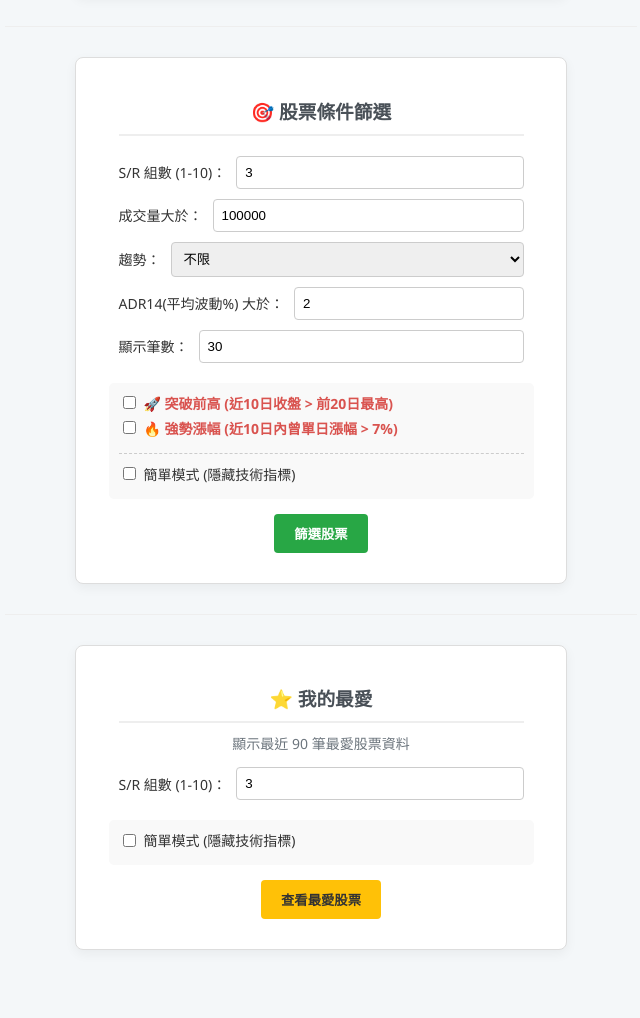
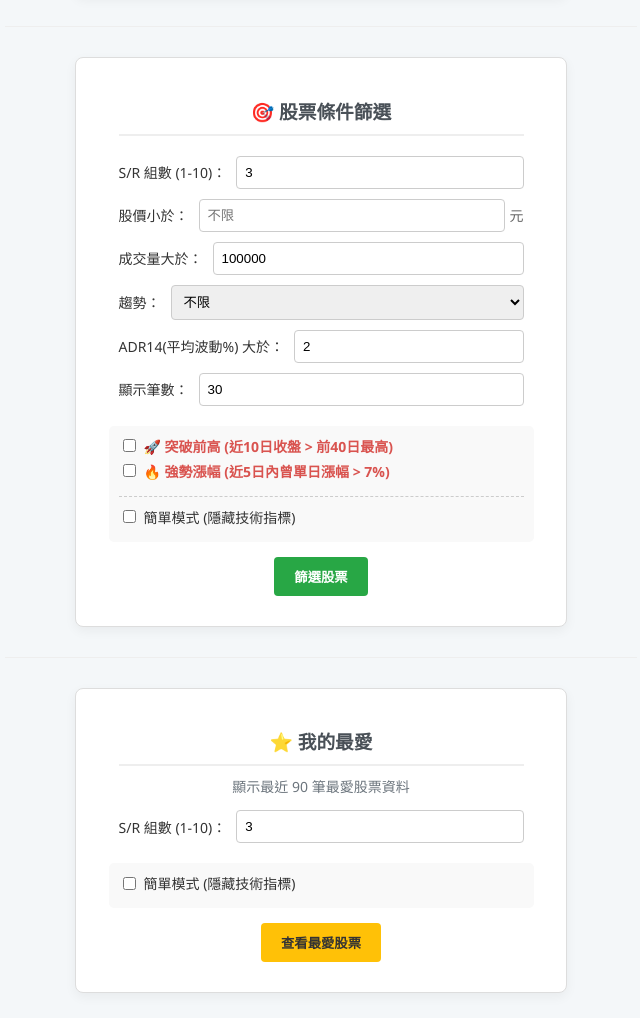
Before and after one commit to wulin240/myflaskapp, a Flask app: page / in a window 1280 px wide. Shown: the part 588-1606 px from the top of the page, without its empty margins (319-959 px from the left). Before the commit the page ends 1538 px from the top, so only its background shows below. Run offline with Flask 3, Linux system fonts and the light colour scheme.

Commit message:
update: 修正強勢指標邏輯(5日/40日)並新增股價篩選按鈕

```diff
--- a/app.py
+++ b/app.py
@@ -991,6 +991,7 @@ def generate_chart(stock_id_clean, start_date=None, end_date=None, simple_mode=F
     if is_realtime_mode:
         chart_title_text += " [🟢 即時模式]"
 
+
     fig.update_layout(
         title=dict(
             text=chart_title_text,
@@ -1234,10 +1235,11 @@ def chart_from_list(stock_id):
 def filter_stocks():
     # ------------------ 獲取所有篩選及配置參數 ------------------
     volume_min = request.form.get('volume_min', type=float, default=0)
+    price_max = request.form.get('price_max', type=float) # 🌟 新增：獲取股價上限
     trend_type = request.form.get('trend_type', '')
     adr14_min = request.form.get('change_min', type=float, default=0)
 
-    # 🌟 新增：獲取強勢指標篩選 (勾選為 '1'，未勾選為 None)
+    # 獲取強勢指標篩選
     over_high_selected = request.form.get('over_high') == '1'
     high_point_selected = request.form.get('high_point') == '1'
 
@@ -1262,10 +1264,17 @@ def filter_stocks():
                 "adr14": f"gte.{adr14_min}",
                 "latest_date": f"gte.{recent_date}",
                 "trend": f"eq.{trend_type}" if trend_type else None,
-                "order": "latest_date.desc", "limit": limit, "offset": offset, "select": "*"
+                "order": "latest_date.desc",
+                "limit": limit,
+                "offset": offset,
+                "select": "*"
             }
 
-            # 🌟 新增：根據勾選狀態加入 over_high / high_point 篩選
+            # 🌟 新增：股價上限篩選邏輯 (小於等於 price_max)
+            if price_max is not None:
+                params["last_close"] = f"lte.{price_max}"
+
+            # 根據勾選狀態加入 over_high / high_point 篩選
             if over_high_selected:
                 params["over_high"] = "eq.true"
             if high_point_selected:
@@ -1297,13 +1306,14 @@ def filter_stocks():
     count = len(df)
     list_param = urllib.parse.quote(','.join(stock_ids))
 
-    # 🌟 修改：表格標題加入新指標
+    # 🌟 修改：表格標題加入「目前股價」與指標
     html = (f"<h2>篩選結果（共 {count} 筆）</h2>"
-            "<table border='1' cellpadding='6' style='margin-left:0; text-align:left;'>"
-            "<thead><tr>"
-            "<th>股票代號</th><th>股票名稱</th><th>成交量</th>"
+            "<table border='1' cellpadding='6' style='margin-left:0; text-align:left; border-collapse: collapse; min-width: 600px;'>"
+            "<thead style='background-color: #f2f2f2;'>"
+            "<tr>"
+            "<th>股票代號</th><th>股票名稱</th><th>目前股價</th><th>成交量</th>"
             "<th>ADR14(%)</th><th>趨勢</th>"
-            "<th>🚀突破前高</th><th>🔥強勢漲幅</th>" # 新增欄位標題
+            "<th>🚀突破</th><th>🔥強勢</th>"
             "</tr></thead><tbody>")
 
     for idx, row in df.iterrows():
@@ -1317,18 +1327,21 @@ def filter_stocks():
                      f"frequency={frequency}&"
                      f"n_sr_levels={n_sr_levels}")
 
-        # 🌟 修改：將 boolean 轉為視覺符號，方便 Boss 閱讀
+        # 將 boolean 轉為視覺符號
         oh_icon = "✅" if row.get('over_high') else "---"
         hp_icon = "✅" if row.get('high_point') else "---"
+        # 股價顏色標註 (可選，讓 Boss 方便看)
+        price_val = row.get('last_close', 0)
 
         html += (f"<tr>"
                  f"<td><a href='{chart_url}'>{row['stock_id']}</a></td>"
                  f"<td>{row['stock_name']}</td>"
+                 f"<td style='font-weight:bold;'>{price_val:.2f}</td>" # 顯示目前股價
                  f"<td>{int(row['latest_volume'])}</td>"
                  f"<td>{row['adr14']:.2f}</td>"
                  f"<td>{row['trend']}</td>"
-                 f"<td style='text-align:center;'>{oh_icon}</td>" # 顯示突破狀態
-                 f"<td style='text-align:center;'>{hp_icon}</td>" # 顯示強勢狀態
+                 f"<td style='text-align:center;'>{oh_icon}</td>"
+                 f"<td style='text-align:center;'>{hp_icon}</td>"
                  f"</tr>")
 
     html += "</tbody></table><br><a href='/'>返回</a>"
--- a/templates/index.html
+++ b/templates/index.html
@@ -90,7 +90,7 @@
         /* 選項組 */
         .options-group {
             display: flex;
-            flex-direction: column; /* 改為垂直排列以便放更多選項 */
+            flex-direction: column;
             align-items: flex-start;
             width: 90%;
             margin-top: 10px;
@@ -122,6 +122,18 @@
         .highlight-label {
             color: #d9534f;
             font-weight: bold;
+        }
+
+        /* 價格輸入框專用微調 */
+        .price-input-container {
+            display: flex;
+            align-items: center;
+            flex-grow: 1;
+        }
+        .price-input-container span {
+            margin-left: 5px;
+            font-size: 14px;
+            color: #666;
         }
     </style>
 </head>
@@ -169,6 +181,15 @@
             <input type="number" name="n_sr_levels" value="3" min="1" max="10">
         </div>
 
+        <!-- 新增：股價上限篩選 -->
+        <div class="form-group">
+            <label>股價小於：</label>
+            <div class="price-input-container">
+                <input type="number" name="price_max" placeholder="不限" step="0.1">
+                <span>元</span>
+            </div>
+        </div>
+
         <div class="form-group">
             <label>成交量大於：</label>
             <input type="number" name="volume_min" placeholder="輸入成交量" value="100000">
@@ -197,11 +218,11 @@
         <div class="options-group">
             <label class="highlight-label">
                 <input type="checkbox" name="over_high" value="1">
-                🚀 突破前高 (近10日收盤 > 前20日最高)
+                🚀 突破前高 (近10日收盤 > 前40日最高)
             </label>
             <label class="highlight-label">
                 <input type="checkbox" name="high_point" value="1">
-                🔥 強勢漲幅 (近10日內曾單日漲幅 > 7%)
+                🔥 強勢漲幅 (近5日內曾單日漲幅 > 7%)
             </label>
             <hr style="width: 100%; margin: 10px 0; border-top: 1px dashed #ccc;">
             <label for="simple_mode_filter">
```
